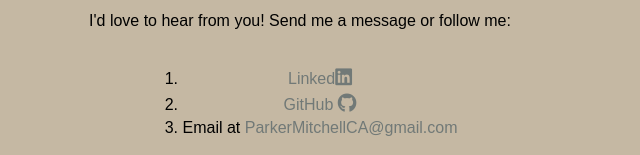
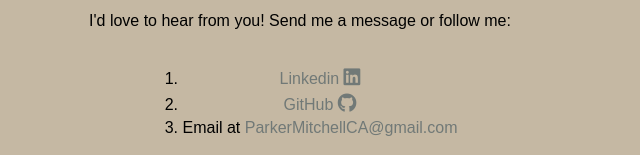
Before and after one commit to RParkerM/thinkful-portfolio-1, a plain HTML site: page index.html in a window 1280 px wide. Shown: the part 1616-1771 px from the top of the page, 340-980 px from the left. Drawn offline with Linux system fonts and the light colour scheme; a web font is replaced by a local one.

Commit message:
changed text for linkedin

```diff
--- a/index.html
+++ b/index.html
@@ -79,7 +79,7 @@
           <!-- Links to LinkedIn, Github, and email -->
           <li class="li-linkedin">
             <a href="https://www.linkedin.com/in/rparkerm/"
-              >Linked<i class="fab fa-linkedin"></i
+              >Linkedin <i class="fab fa-linkedin"></i
             ></a>
           </li>
           <li class="gh-linkedin">
```
